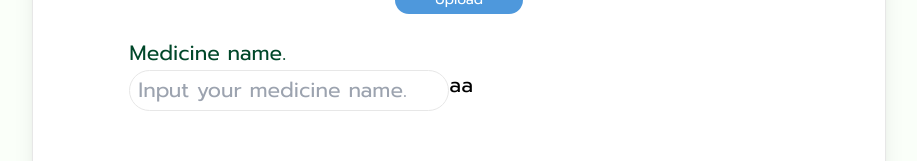
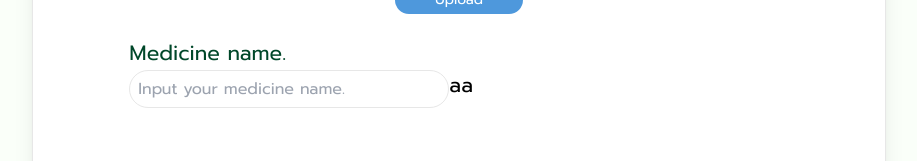
Before and after one commit to chanunchida-cha/Optical-Character-Recognition-POC, a Next.js app: page / in a window 1280 px wide. Shown: the part 409-570 px from the top of the page, without its empty margins (181-1098 px from the left). Built offline with nearby package versions, Linux system fonts and the light colour scheme.

Commit message:
edit css input

```diff
--- a/src/layouts/BoxLayOut.tsx
+++ b/src/layouts/BoxLayOut.tsx
@@ -6,19 +6,25 @@ type Props = {
   image: File;
   preview: string;
   icon: React.ReactNode;
-  buttonUpload:React.ReactNode
-  buttonDelete:React.ReactNode
+  buttonUpload: React.ReactNode;
+  buttonDelete: React.ReactNode;
   setPreview: (objectUrl: string) => void;
   setImage: (file: File) => void;
 };
 
-const BoxLayOut = ({ preview, image, icon, setPreview, setImage,buttonDelete,buttonUpload }: Props) => {
+const BoxLayOut = ({
+  preview,
+  image,
+  icon,
+  setPreview,
+  setImage,
+  buttonDelete,
+  buttonUpload,
+}: Props) => {
   return (
     <div className="flex flex-col justify-around ">
       <div className="shrink w-full  bg-box mb-2 px-[1.8rem] py-[2.3rem] h-fit sm:h-[40rem] sm:px-[6rem] sm:py-[3rem] rounded-xl shadow-xl text-[1rem] sm:text-[1.3rem] border border-border-box ">
-        <div className="flex justify-end mb-2">
-          {buttonDelete}
-        </div>
+        <div className="flex justify-end mb-2">{buttonDelete}</div>
         <div className="mb-2">
           <div className="flex justify-center text-title-text ">
             Upload image of medicine label
@@ -61,16 +67,14 @@ const BoxLayOut = ({ preview, image, icon, setPreview, setImage,buttonDelete,but
             </div>
           </div>
         </div>
-        <div className="flex justify-center mt-2">
-          {buttonUpload}
-        </div>
+        <div className="flex justify-center mt-2">{buttonUpload}</div>
         <div>
           <div className="text-title-text mt-6">Medicine name.</div>
           <div className="flex flex-row">
             <div className="w-[14rem] sm:w-[20rem] ">
               <input
                 placeholder="Input your medicine name. "
-                className="w-full  border border-border-box rounded-3xl py-1 px-2"
+                className="w-full text-sm sm:text-[1rem]  border border-border-box rounded-3xl py-1 sm:py-2 px-2"
               />
             </div>
             <div>aa</div>
```
